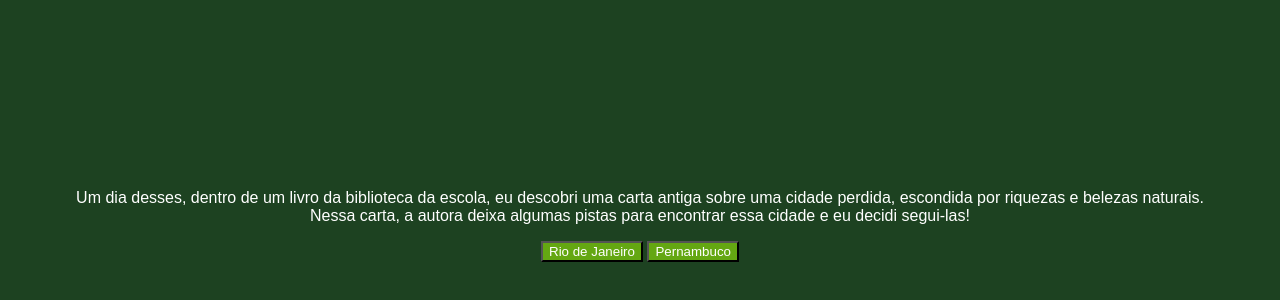
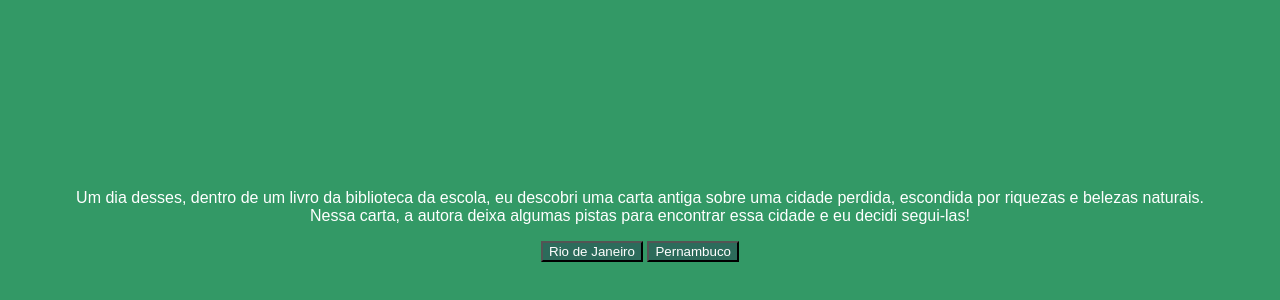
Before and after one commit to SAMUELBATISTA2C/ILHA-DA-AVENTURA, a plain HTML site: page index.html in a window 1280 px wide. Shown: the part 142-442 px from the top of the page. Drawn offline with Linux system fonts and the light colour scheme; a web font is replaced by a local one.

Commit message:
Update style.css

```diff
--- a/style.css
+++ b/style.css
@@ -1,5 +1,5 @@
 body {
-    background-color: #1D4221;
+    background-color: #339966;
     color: white;
     font-family: "Bai Jamjuree", sans-serif;
     display: flex;
@@ -10,7 +10,7 @@ body {
 }
 
 button {
-    background-color: #64A712;
+    background-color: #2C6B5B;
     color: white;
     font-family: "Bai Jamjuree", sans-serif;
 }
```
